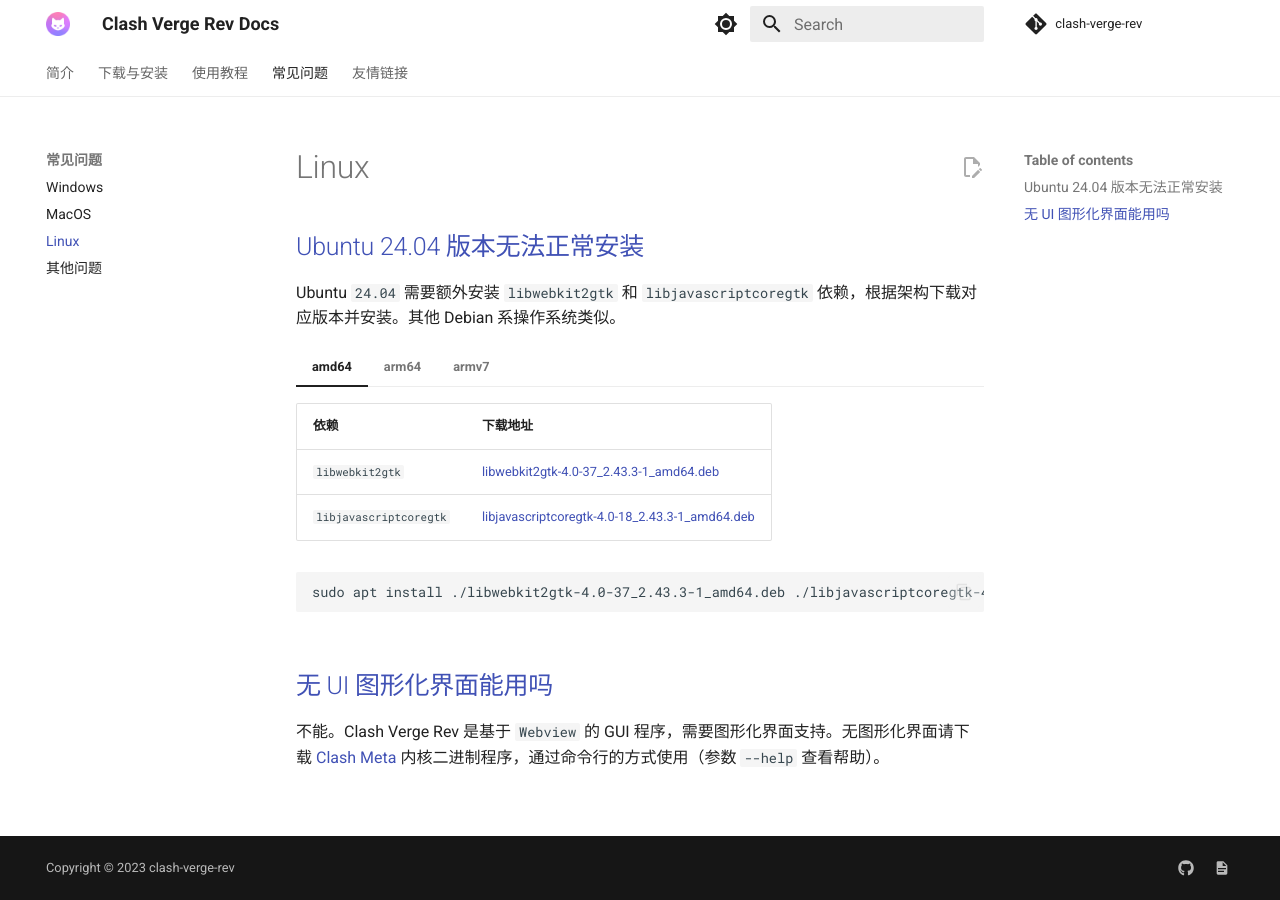
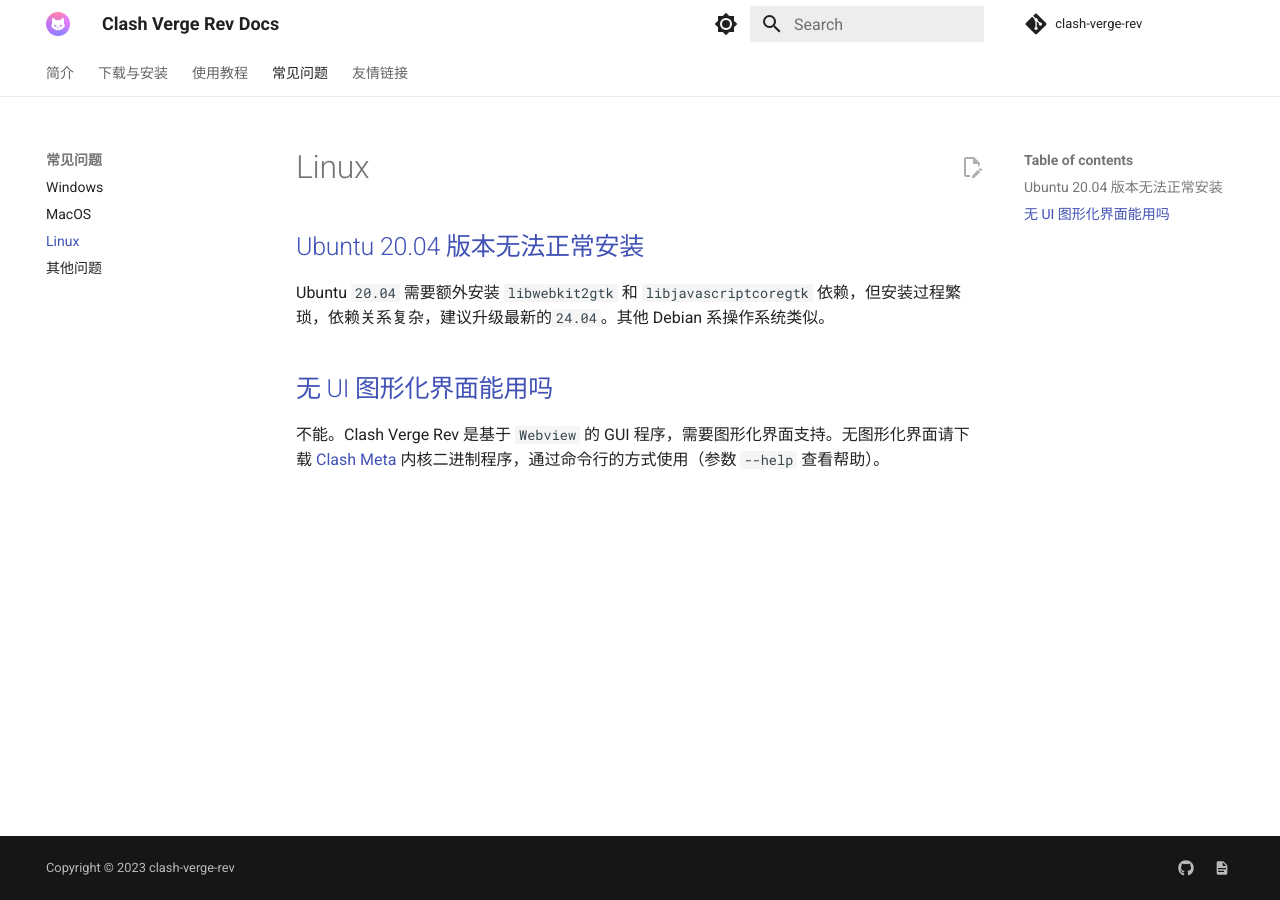
Before and after one commit to clash-verge-rev/clash-verge-rev.github.io, an MkDocs documentation site: the page built from docs/faq/linux.md, in a window 1280 px wide. Built offline with MkDocs 1.6.1 and Material for MkDocs 9.7.7, drawn with Linux system fonts in a browser that asks for light colours; comment, search, counter and statistics services are not loaded.

Commit message:
update ub20 faq

````diff
--- a/docs/faq/linux.md
+++ b/docs/faq/linux.md
@@ -1,38 +1,6 @@
-## Ubuntu 24.04 版本无法正常安装
+## Ubuntu 20.04 版本无法正常安装
 
-Ubuntu `24.04` 需要额外安装 `libwebkit2gtk` 和 `libjavascriptcoregtk` 依赖，根据架构下载对应版本并安装。其他 Debian 系操作系统类似。
-=== "amd64"
-
-    | 依赖 | 下载地址 |
-    | ---- | ------ |
-    | `libwebkit2gtk` | [libwebkit2gtk-4.0-37_2.43.3-1_amd64.deb](https://github.com/clash-verge-rev/clash-verge-rev/releases/download/dependencies/libwebkit2gtk-4.0-37_2.43.3-1_amd64.deb) |
-    | `libjavascriptcoregtk` | [libjavascriptcoregtk-4.0-18_2.43.3-1_amd64.deb](https://github.com/clash-verge-rev/clash-verge-rev/releases/download/dependencies/libjavascriptcoregtk-4.0-18_2.43.3-1_amd64.deb) |
-
-    ```bash
-    sudo apt install ./libwebkit2gtk-4.0-37_2.43.3-1_amd64.deb ./libjavascriptcoregtk-4.0-18_2.43.3-1_amd64.deb
-    ```
-
-=== "arm64"
-
-    | 依赖 | 下载地址 |
-    | ---- | ------ |
-    | `libwebkit2gtk` | [libwebkit2gtk-4.0-37_2.43.3-1_arm64.deb](https://github.com/clash-verge-rev/clash-verge-rev/releases/download/dependencies/libwebkit2gtk-4.0-37_2.43.3-1_arm64.deb) |
-    | `libjavascriptcoregtk` | [libjavascriptcoregtk-4.0-18_2.43.3-1_arm64.deb](https://github.com/clash-verge-rev/clash-verge-rev/releases/download/dependencies/libjavascriptcoregtk-4.0-18_2.43.3-1_arm64.deb) |
-
-    ```bash
-    sudo apt install ./libwebkit2gtk-4.0-37_2.43.3-1_arm64.deb ./libjavascriptcoregtk-4.0-18_2.43.3-1_arm64.deb
-    ```
-
-=== "armv7"
-
-    | 依赖 | 下载地址 |
-    | ---- | ------ |
-    | `libwebkit2gtk`| [libwebkit2gtk-4.0-37_2.43.3-1_armhf.deb](https://github.com/clash-verge-rev/clash-verge-rev/releases/download/dependencies/libwebkit2gtk-4.0-37_2.43.3-1_armhf.deb) |
-    | `libjavascriptcoregtk`| [libjavascriptcoregtk-4.0-18_2.43.3-1_armhf.deb](https://github.com/clash-verge-rev/clash-verge-rev/releases/download/dependencies/libjavascriptcoregtk-4.0-18_2.43.3-1_armhf.deb) |
-
-    ```bash
-    sudo apt install ./libwebkit2gtk-4.0-37_2.43.3-1_armhf.deb ./libjavascriptcoregtk-4.0-18_2.43.3-1_armhf.deb
-    ```
+Ubuntu `20.04` 需要额外安装 `libwebkit2gtk` 和 `libjavascriptcoregtk` 依赖，但安装过程繁琐，依赖关系复杂，建议升级最新的`24.04`。其他 Debian 系操作系统类似。
 
 ## 无 UI 图形化界面能用吗
 
````
